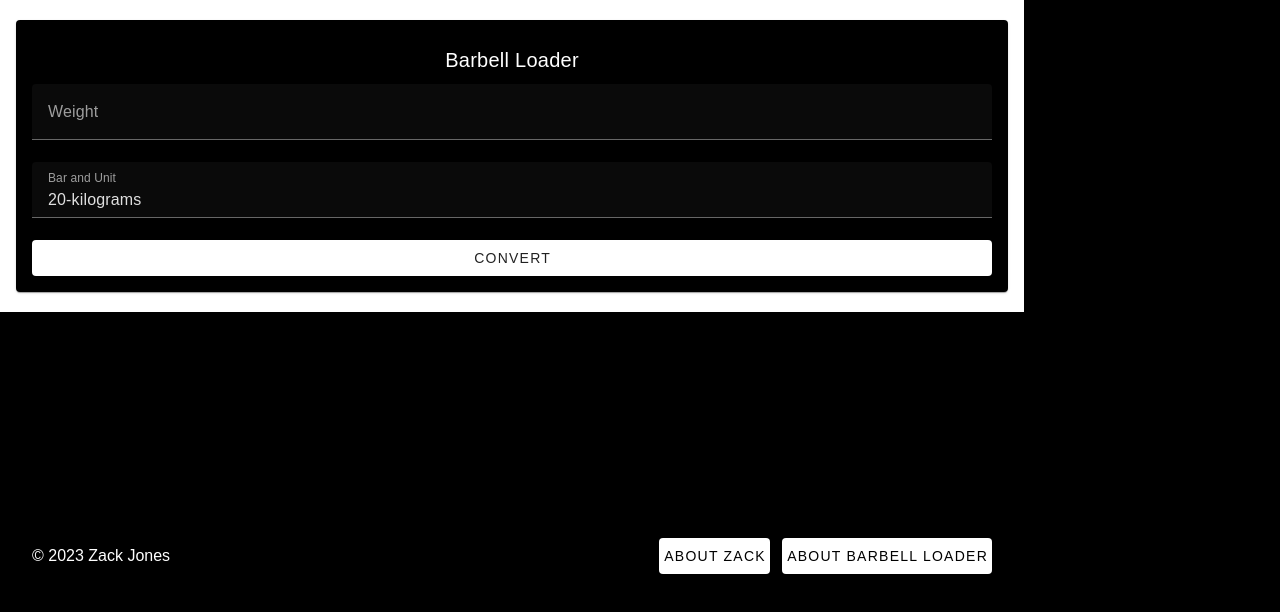
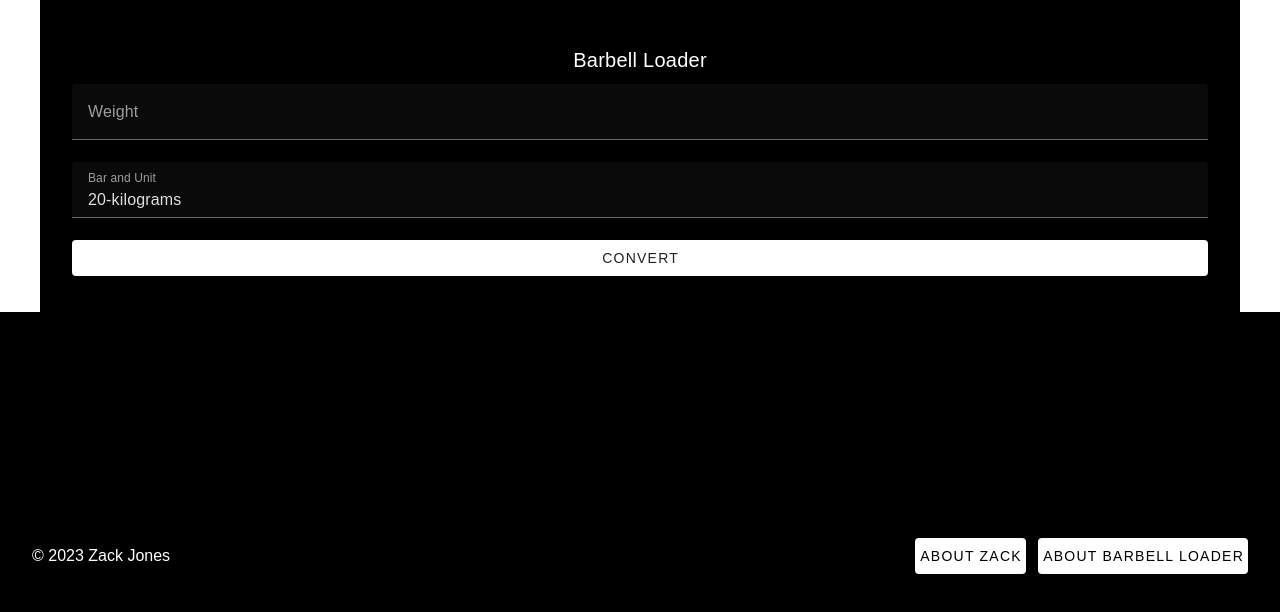
Before and after one commit to zajonesck/weight-converter, a Vue app: page / in a window 1280 px wide. Shown: the top 612 px of the page. Built offline with nearby package versions, Linux system fonts and the light colour scheme.

Commit message:
read me update

```diff
--- a/src/App.vue
+++ b/src/App.vue
@@ -1,6 +1,6 @@
 <template>
   <v-app id="app" style="height: 100%; width: 100%">
-    <v-container class="py-5 fill-height">
+    <v-container class="py-5 fill-height main-content">
       <v-row justify="center" align="center">
         <v-col cols="12">
           <v-card class="pa-4" color="black" dark>
@@ -140,7 +140,29 @@ body {
 }
 
 .v-footer {
+  position: fixed;
+  bottom: 0;
+  width: 100%;
+  height: 20px;
+  background-color: black;
+  color: white;
+  text-align: center;
   padding: 10px 0;
+  display: flex;
+  align-items: center;
+  justify-content: center;
+}
+
+.main-content {
+  padding-bottom: 20px; /* or height of your footer */
+  background-color: black;
+  color: white;
+  /* add margin as per your need */
+  margin: 20;
+}
+
+.v-container {
+  background-color: black !important; /* Your desired color */
 }
 
 /* You can also set these properties on your root component (e.g., #app for a Vue application) */
@@ -148,6 +170,6 @@ body {
 #app {
   justify-content: center;
   align-items: center;
-  width: 80%; /* Adjust this as needed */
+  width: 100%; /* Adjust this as needed */
 }
 </style>
```
Also changed, not shown: 1 other file (tests, documents, lock files or other folders).
